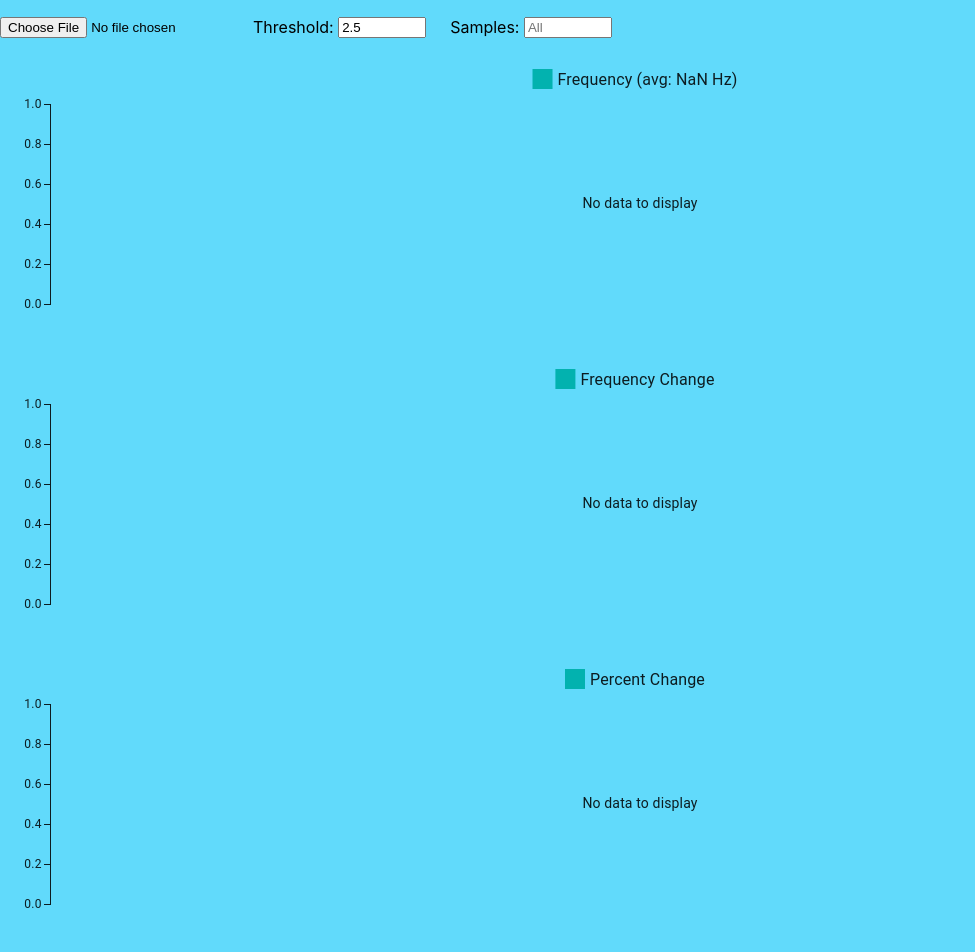
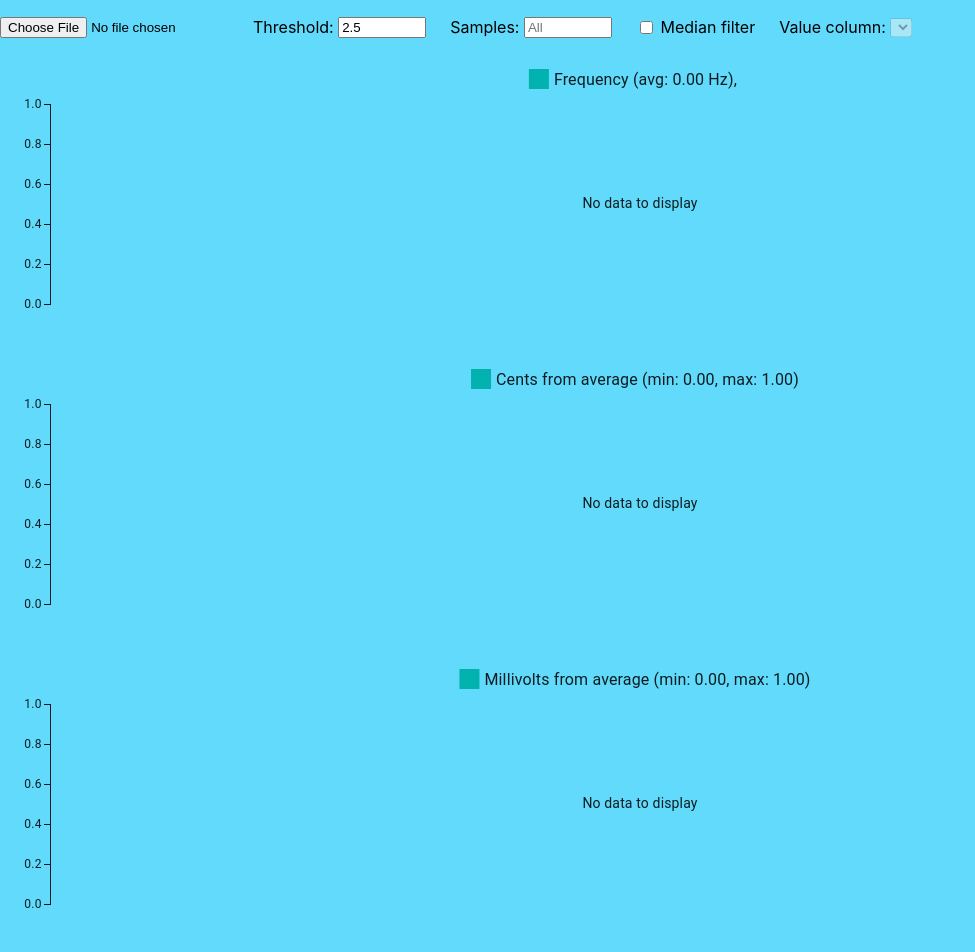
Before and after one commit to xonik/frequency-analyzer, a React (Create React App) app: page / in a window 1280 px wide. Shown: the top 952 px of the page, without its empty margins (0-975 px from the left). Built offline with nearby package versions, Linux system fonts and the light colour scheme.

Commit message:
Added a loading spinner and the option to select a different column than 2 to get the values from

```diff
--- a/src/App.css
+++ b/src/App.css
@@ -59,3 +59,15 @@ body {
   display: flex;
   align-items: center;
 }
+
+.spinner {
+  border: 8px solid #eee;
+  border-top: 8px solid #1976d2;
+  border-radius: 50%;
+  width: 60px;
+  height: 60px;
+  animation: spin 1s linear infinite;
+}
+@keyframes spin {
+  100% { transform: rotate(360deg); }
+}
--- a/src/App.tsx
+++ b/src/App.tsx
@@ -3,8 +3,8 @@ import FileUploader from "./components/FileUploader";
 import {
     average,
     calculateFrequencyRateOfChangePercent, centsBetweenFrequencies, CentsEntry,
-    createFrequencyProcessor, getMinMaxY,
-    parseLine,
+    createFrequencyProcessor, filterByMedianDeviation, findValueColumn, getMinMaxY,
+    parseLine, VoltsEntry,
 } from "./logic/calculator";
 import type {
     FrequencyEntry,
@@ -21,7 +21,11 @@ function App() {
     const [frequencyList, setFrequencyList] = useState<FrequencyEntry[]>([]);
     const [rateOfChangeList, setRateOfChangeList] = useState<RateOfChangeEntry[]>([]);
     const [centsDeviationList, setCentsDeviationList] = useState<CentsEntry[]>([]);
+    const [voltsDeviationList, setVoltsDeviationList] = useState<VoltsEntry[]>([]);
     const [chartWidth, setChartWidth] = useState(window.innerWidth);
+    const [valueColumn, setValueColumn] = useState<number>(1);
+
+
     const [threshold, setThreshold] = useState<number>(() => {
         const stored = localStorage.getItem('threshold');
         return stored ? parseFloat(stored) : 2.5;
@@ -29,6 +33,15 @@ function App() {
     const [sliceLength, setSliceLength] = useState<string>(() => {
         return localStorage.getItem('sliceLength') ?? '';
     });
+
+    const [medianFilter, setMedianFilter] = useState<boolean>(() => {
+        const stored = localStorage.getItem('medianFilter');
+        return stored ? stored === 'true' : false;
+    });
+
+    const [loading, setLoading] = useState(false);
+
+    const columnNames = lines.length > 0 ? lines[0].split(',').slice(1) : [];
 
     useEffect(() => {
         localStorage.setItem('threshold', threshold.toString());
@@ -39,8 +52,23 @@ function App() {
     }, [sliceLength]);
 
     useEffect(() => {
+        localStorage.setItem('medianFilter', medianFilter.toString());
+    }, [medianFilter]);
+
+    useEffect(() => {
+        setLoading(true);
+
+        setTimeout(() => { // Simulate async, remove if not needed
+
+            if(lines.length < 1) {
+                setLoading(false);
+                return
+            }
+
             const { processSample, frequencyList: freqList } = createFrequencyProcessor(threshold);
-        const samples = lines.map(parseLine).filter((sample) => !isNaN(sample.value))
+
+            const samples = lines.slice(1).map((line) => parseLine(line, valueColumn))
+
             samples.forEach((sample) => {
                 processSample(sample);
             })
@@ -57,16 +85,25 @@ function App() {
                 }
             }
 
+            if (medianFilter) {
+                slicedList = filterByMedianDeviation(slicedList)
+            }
+
             setFrequencyList(slicedList);
 
             const calculatedAverage = average(slicedList)
             setAverageFrequency(calculatedAverage)
 
             const cents = slicedList.map(centsBetweenFrequencies(calculatedAverage))
+            const volts = cents.map(
+                (entry) => ({ time: entry.time, volts: 1000 * entry.cents / 1200 }))
             setCentsDeviationList(cents);
+            setVoltsDeviationList(volts);
 
             setRateOfChangeList(calculateFrequencyRateOfChangePercent(slicedList));
-    }, [lines, threshold, sliceLength]);
+            setLoading(false);
+        }, 10);
+    }, [lines, threshold, sliceLength, medianFilter, valueColumn]);
 
     useEffect(() => {
         const handleResize = () => setChartWidth(window.innerWidth);
@@ -89,9 +126,23 @@ function App() {
     const cents = centsDeviationList.map(entry => entry.cents);
     const centsYAxis = getMinMaxY(cents)
 
+    const voltsTimes = voltsDeviationList.map(entry => entry.time);
+    const volts = voltsDeviationList.map(entry => entry.volts);
+    const voltsYAxis = getMinMaxY(volts)
 
     return (
         <div className="app" style={{ width: '100vw' }}>
+            {loading && (
+                <div style={{
+                    position: 'fixed',
+                    top: 0, left: 0, width: '100vw', height: '100vh',
+                    background: 'rgba(255,255,255,0.7)',
+                    display: 'flex', alignItems: 'center', justifyContent: 'center',
+                    zIndex: 9999
+                }}>
+                    <div className="spinner"/>
+                </div>
+            )}
             <div>
                 <div className="input-row">
                     <FileUploader/>
@@ -117,6 +168,26 @@ function App() {
                             placeholder="All"
                         />
                     </label>
+                    <label style={{ marginLeft: 24 }}>
+                        <input
+                            type="checkbox"
+                            checked={medianFilter}
+                            onChange={e => setMedianFilter(e.target.checked)}
+                        />
+                        &nbsp;Median filter
+                    </label>
+                    <label style={{ marginLeft: 24 }}>
+                        Value column:&nbsp;
+                        <select
+                            value={valueColumn}
+                            onChange={e => setValueColumn(Number(e.target.value))}
+                            disabled={columnNames.length === 0}
+                        >
+                            {columnNames.map((name, idx) => (
+                                <option key={idx + 1} value={idx + 1}>{name}</option>
+                            ))}
+                        </select>
+                    </label>
                 </div>
                 <LineChart
                     xAxis={[{ data: frequencyTimes, label: "Time" }]}
@@ -124,12 +195,44 @@ function App() {
                     series={[
                         {
                             data: frequencies,
-                            label: `Frequency (avg: ${averageFrequency.toFixed(2)} Hz)`,
+                            label: `Frequency (avg: ${averageFrequency.toFixed(2)} Hz), ${columnNames[valueColumn - 1] || ''}`,
                             area: false,
                             showMark: false,
                             curve: 'linear'
                         }
                     ]}
+                    width={chartWidth}
+                    height={300}
+                />
+                <LineChart
+                    xAxis={[{ data: centsTimes, label: "Time" }]}
+                    yAxis={[centsYAxis]}
+                    series={[
+                        {
+                            data: cents,
+                            label: `Cents from average (min: ${centsYAxis.min.toFixed(2)}, max: ${centsYAxis.max.toFixed(2)})`,
+                            area: false,
+                            showMark: false,
+                            curve: 'linear'
+                        }
+                    ]}
+
+                    width={chartWidth}
+                    height={300}
+                />
+                <LineChart
+                    xAxis={[{ data: voltsTimes, label: "Time" }]}
+                    yAxis={[voltsYAxis]}
+                    series={[
+                        {
+                            data: volts,
+                            label: `Millivolts from average (min: ${voltsYAxis.min.toFixed(2)}, max: ${voltsYAxis.max.toFixed(2)})`,
+                            area: false,
+                            showMark: false,
+                            curve: 'linear'
+                        }
+                    ]}
+
                     width={chartWidth}
                     height={300}
                 />
@@ -163,22 +266,6 @@ function App() {
                     width={chartWidth}
                     height={300}
                 />
-                <LineChart
-                    xAxis={[{ data: centsTimes, label: "Time" }]}
-                    yAxis={[centsYAxis]}
-                    series={[
-                        {
-                            data: cents,
-                            label: `Cents from average (min: ${centsYAxis.min.toFixed(2)}, max: ${centsYAxis.max.toFixed(2)})`,
-                            area: false,
-                            showMark: false,
-                            curve: 'linear'
-                        }
-                    ]}
-
-                    width={chartWidth}
-                    height={300}
-                />
             </div>
         </div>
     );
--- a/src/logic/calculator.ts
+++ b/src/logic/calculator.ts
@@ -1,17 +1,24 @@
-
 export type FrequencyEntry = { time: number, frequency: number }
 export type CentsEntry = { time: number, cents: number }
+export type VoltsEntry = { time: number, volts: number }
 export type RateOfChangeEntry = { time: number, frequencyDifference: number, ratePercent: number }
 export type Sample = { time: number, value: number }
 
-export function parseLine(line: string): Sample {
+export function parseLine(line: string, valueColumn: number): Sample {
     const parts = line.split(',')
     const time = parseFloat(parts[0])
-    const value = parseFloat(parts[1])
+    const value = parseFloat(parts[valueColumn])
     return {
         time,
         value
     }
+}
+
+export function findValueColumn(line: string, label: string): { column: number, label: string } {
+    const parts = line.split(',');
+    const idx = parts.findIndex(col => col.trim() === label);
+    if (idx !== -1) return { column: idx, label: parts[idx] };
+    return { column: 1, label: parts[1] };
 }
 
 export function createFrequencyProcessor(threshold = 2.5) {
@@ -61,8 +68,8 @@ function roundToFiveSignificantDigits(num: number): number {
     return Number(num.toPrecision(5))
 }
 
-export function centsBetweenFrequencies(f1: number){
-    return ({time, frequency: f2}: FrequencyEntry): CentsEntry => {
+export function centsBetweenFrequencies(f1: number) {
+    return ({ time, frequency: f2 }: FrequencyEntry): CentsEntry => {
         if (f1 <= 0 || f2 <= 0) throw new Error("Frequencies must be positive numbers.");
         return {
             time,
@@ -84,3 +91,21 @@ export function getMinMaxY(values: number[]): { min: number, max: number } {
         max: Math.max(...values)
     };
 }
+
+function medianFrequency(entries: FrequencyEntry[]): number {
+    if (entries.length === 0) return NaN;
+    const freqs = entries.map(e => e.frequency).sort((a, b) => a - b);
+    const mid = Math.floor(freqs.length / 2);
+    if (freqs.length % 2 === 0) {
+        return (freqs[mid - 1] + freqs[mid]) / 2;
+    } else {
+        return freqs[mid];
+    }
+}
+
+export function filterByMedianDeviation(entries: FrequencyEntry[]): FrequencyEntry[] {
+    const median = medianFrequency(entries);
+    console.log('Median frequency:', median);
+    if (isNaN(median) || median === 0) return [];
+    return entries.filter(e => Math.abs(e.frequency - median) / median <= 0.5);
+}
```
Also changed, not shown: src/index.css (line endings or trailing spaces), 1 other file (tests, documents, lock files or other folders). Lines whose indentation alone changed are shown as unchanged.
